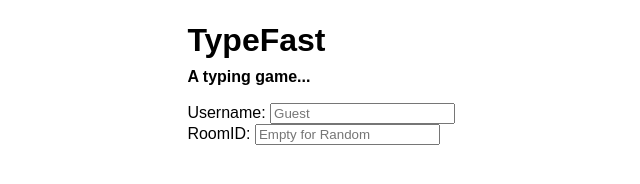
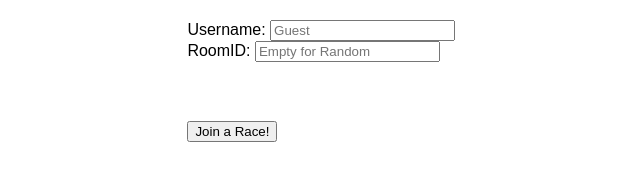
Before and after one commit to abstractultra/TypeFast, a website: page index.html in a window 1280 px wide. Shown: the whole page, without its empty margins (43-683 px from the left). Drawn offline with nearby package versions, Linux system fonts and the light colour scheme; no server answers.

Commit message:
Update index.html

```diff
--- a/index.html
+++ b/index.html
@@ -49,14 +49,6 @@
     </style>
 </head>
 <body>
-    <div id="siteLogo">
-    <h1>
-        TypeFast
-    </h1>
-    <h4>
-         A typing game...
-    </h4>
-</div>
 Username: <input type="text" id="username" placeholder="Guest"/><br />
 RoomID: <input type="text" id="roomToJoin" placeholder="Empty for Random"/><br/>
 <span id="customRoomOptions" style="display: none">
@@ -82,7 +74,7 @@ Min Players: <select id="minPlayers">
 <p id="textToType"></p>
 <textarea id="typingText" style="display: none"></textarea>
 </span>
-<button id="joinButton" style="display: none">Join a Race!</button>
+<button id="joinButton">Join a Race!</button>
 <script src="/socket.io/socket.io.js"></script>
 <script src="https://code.jquery.com/jquery-1.11.1.js"></script>
 <script>
@@ -217,6 +209,7 @@ $(function() {
         }).on('init player', (function (game) {
             var newPlayer = true;
             return function(game) {
+                $('#messages').empty();
                 function pushPlayer(player) {
                     let playerSection = $(document.createElement('div'));
                     playerSection.addClass('progress-bar-container');
@@ -274,7 +267,7 @@ $(function() {
 
         $('#joinButton').click(function() {
             socket.emit('leave game', player);
-            player.roomid = undefined;
+            setPlayerInfo();
             socket.emit('join game', player, function (playerStr, err) {
                 if (err) {
                     $('#messages').html(err);
```
